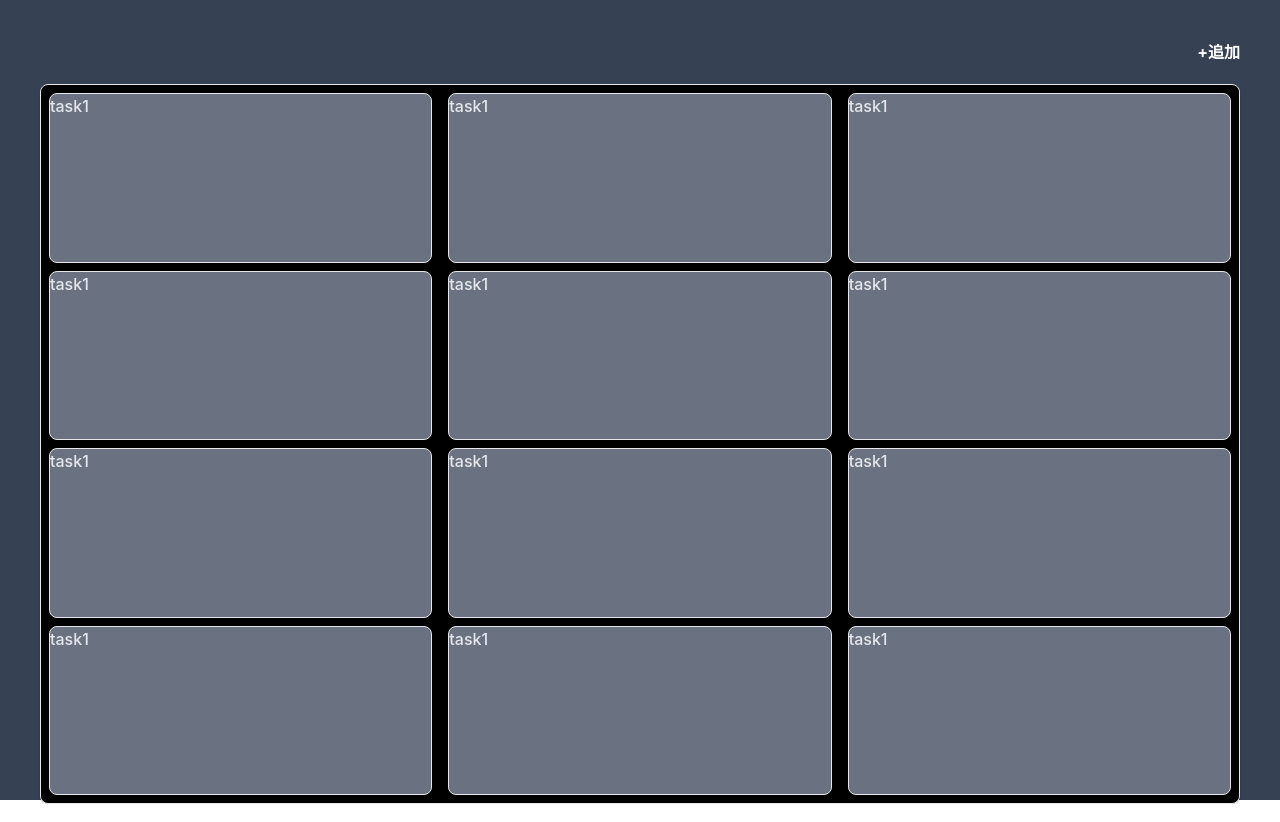
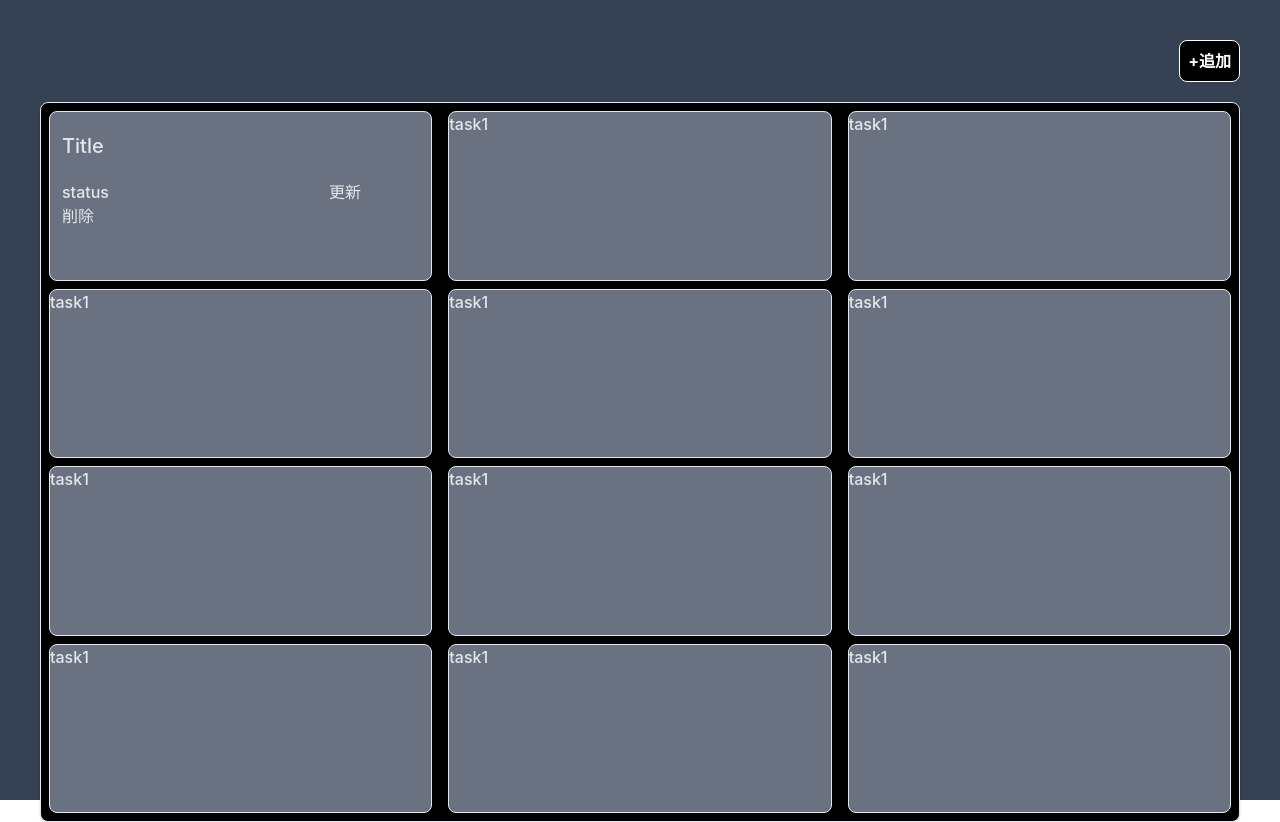
Before and after one commit to kenkenman07/CRUD-sample, a React (Vite) app in the folder frontend/: page / in a window 1280 px wide. Built offline with nearby package versions, Linux system fonts and the light colour scheme.

Commit message:
feat: taskカードの中身を作成

```diff
--- a/frontend/src/pages/DashboardPage.tsx
+++ b/frontend/src/pages/DashboardPage.tsx
@@ -4,13 +4,22 @@ const DashboardPage = () => {
       <div className="bg-gray-700 h-screen text-gray-200 font-medium">
         <div>
           <div className="flex justify-end pt-10 pr-10 text-white font-bold">
-            +追加
+            <button className="bg-black p-2 border rounded-lg">+追加</button>
           </div>
         </div>
         <div className="flex my-5 mx-10 border rounded-lg h-180 shadow bg-black">
           <div className="w-1/3 h-full">
             <div className="flex flex-col h-full p-2 gap-2">
-              <div className="h-1/4 border rounded-lg bg-gray-500">task1</div>
+              <div className="h-1/4 border rounded-lg bg-gray-500">
+                <div className="px-3">
+                  <div className="py-5 text-xl">Title</div>
+                  <div className="flex">
+                    <div>status</div>
+                    <div className="pl-55">更新</div>
+                  </div>
+                  <div>削除</div>
+                </div>
+              </div>
               <div className="h-1/4 border rounded-lg bg-gray-500">task1</div>
               <div className="h-1/4 border rounded-lg bg-gray-500">task1</div>
               <div className="h-1/4 border rounded-lg bg-gray-500">task1</div>
```
Also changed, not shown: 1 other file (tests, documents, lock files or other folders).
